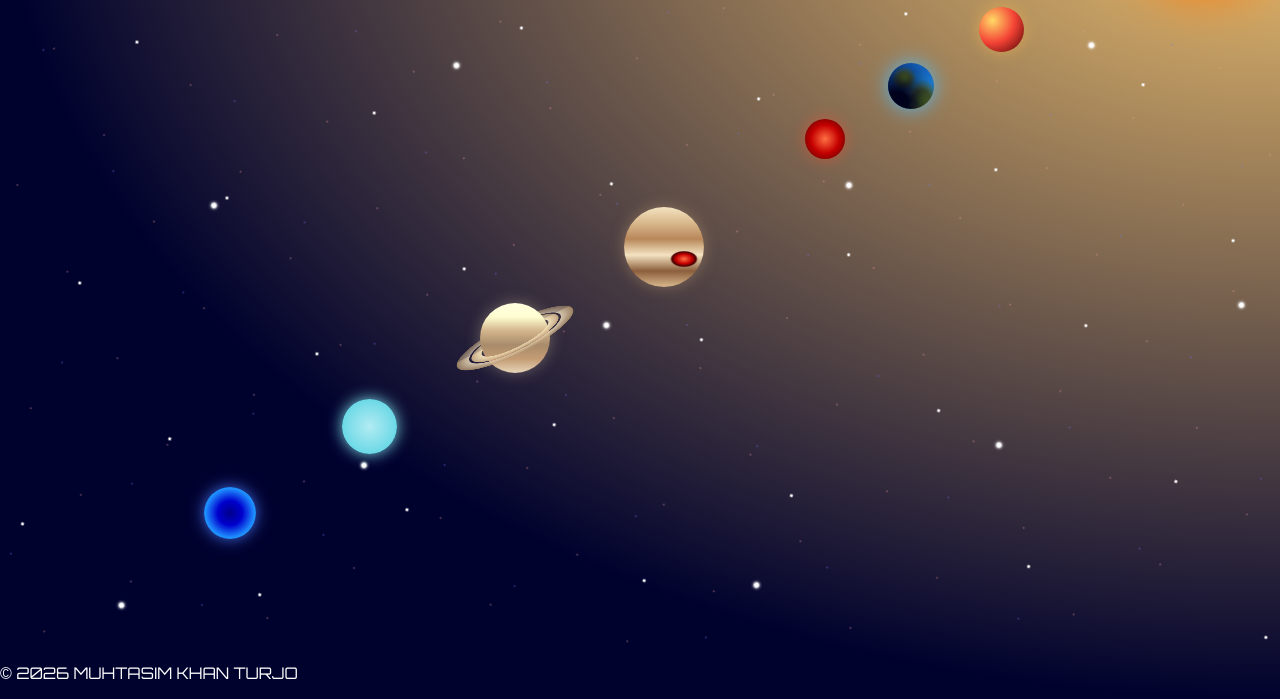
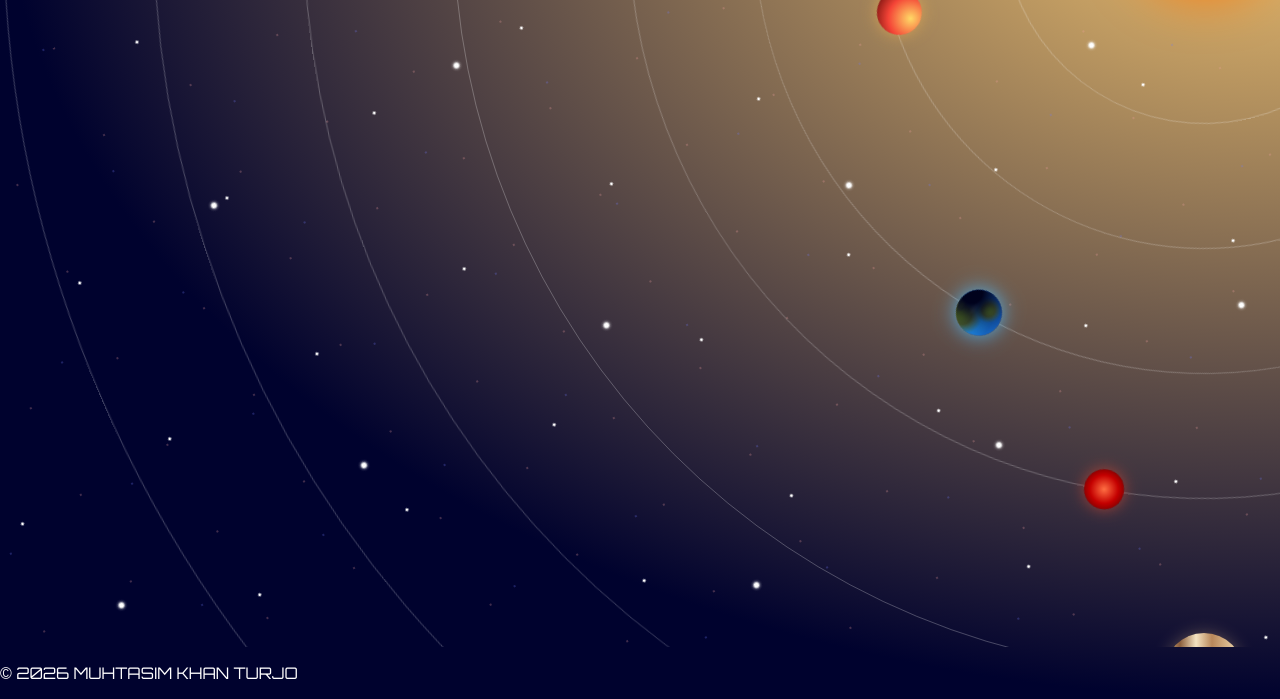
Before and after one commit to turjocode/Solar-System, a plain HTML site: page index.html in a window 1280 px wide. Shown: the part 153-852 px from the top of the page. Drawn offline with Linux system fonts and the light colour scheme.

Commit message:
planetary orbit

```diff
--- a/css/style.css
+++ b/css/style.css
@@ -10,7 +10,7 @@ body {
     background-image: radial-gradient(ellipse farthest-side at top right, rgba(255, 165, 0, 0.55), #00022E);
     background-repeat: no-repeat;
     min-height: 100vh;
-    min-width: 98vw;
+    min-width: 100%;
     color: #ffffff;
     font-family: 'Orbitron', sans-serif;
 }
@@ -49,6 +49,19 @@ body {
     right: 0;
 }
 
+.mercury-orbit {
+    position: absolute;
+
+    width: 400px;
+    height: 400px;
+    border: 1px solid rgba(255, 255, 255, 0.25);
+    top: -125px;
+    right: -125px;
+    border-radius: 50%;
+
+    animation: rotation 7s linear infinite;
+}
+
 .mercury {
     width: 30px;
     height: 30px;
@@ -57,8 +70,22 @@ body {
     box-shadow: 0 0 8px rgba(180, 150, 120, 0.5);
 
     position: absolute;
-    top: 15%;
-    right: 15%;
+    top: 50%;
+    right: -15px;
+    transform: translateY(-50%);
+}
+
+.venus-orbit {
+    position: absolute;
+
+    width: 650px;
+    height: 650px;
+    border: 1px solid rgba(255, 255, 255, 0.25);
+    top: -250px;
+    right: -250px;
+    border-radius: 50%;
+
+    animation: rotation 11s linear infinite;
 }
 
 .venus {
@@ -69,11 +96,24 @@ body {
     box-shadow: 0 0 15px rgba(244, 180, 80, 0.6);
 
     position: absolute;
-    top: 20%;
-    right: 20%;
+    top: 50%;
+    right: -15px;
+    transform: translateY(-50%);
+
 }
 
+.earth-orbit {
+    position: absolute;
 
+    width: 900px;
+    height: 900px;
+    border: 1px solid rgba(255, 255, 255, 0.25);
+    top: -375px;
+    right: -375px;
+    border-radius: 50%;
+
+    animation: rotation 15s linear infinite;
+}
 
 .earth {
     width: 46px;
@@ -82,11 +122,12 @@ body {
     box-shadow: 0 0 20px rgba(80, 190, 255, 0.9);
 
     position: absolute;
-    top: 27%;
-    right: 27%;
+    top: 50%;
+    right: -23px;
+    transform: translateY(-50%);
 }
 
-.earth::before{
+.earth::before {
     content: "";
     position: absolute;
     top: 0;
@@ -99,7 +140,7 @@ body {
     animation: rotation 10s linear infinite;
 }
 
-.earth::after{
+.earth::after {
     content: "";
     position: absolute;
     top: 0;
@@ -120,7 +161,20 @@ body {
     }
 }
 
-.mars{
+.mars-orbit {
+    position: absolute;
+
+    width: 1150px;
+    height: 1150px;
+    border: 1px solid rgba(255, 255, 255, 0.25);
+    top: -500px;
+    right: -500px;
+    border-radius: 50%;
+
+    animation: rotation 18s linear infinite;
+}
+
+.mars {
     width: 40px;
     height: 40px;
     background-image: radial-gradient(circle, #FF6F43, #C40000, #4A0000);
@@ -128,11 +182,26 @@ body {
     box-shadow: 0 0 15px rgba(255, 80, 50, 0.55);
 
     position: absolute;
-    top: 34%;
-    right: 34%;
+    top: 50%;
+    right: -20px;
+    transform: translateY(-50%);
+
 }
 
-.jupiter{
+.jupiter-orbit {
+    position: absolute;
+
+    width: 1500px;
+    height: 1500px;
+    border: 1px solid rgba(255, 255, 255, 0.25);
+    top: -675px;
+    right: -675px;
+    border-radius: 50%;
+    animation: rotation 20s linear infinite;
+}
+
+.jupiter {
+    position: absolute;
     width: 80px;
     height: 80px;
     background-image:
@@ -142,18 +211,31 @@ body {
     border-radius: 50%;
     box-shadow: 0 0 15px rgba(220, 180, 130, 0.35);
 
-    position: absolute;
-    top: 45%;
-    right: 45%;
+    top: 50%;
+    right: -40px;
+    transform: translateY(-50%);
 }
 
+.saturn-orbit {
+    position: absolute;
+
+    width: 1800px;
+    height: 1800px;
+    border: 1px solid rgba(255, 255, 255, 0.25);
+    top: -825px;
+    right: -825px;
+    border-radius: 50%;
+
+    animation: rotation 22s linear infinite;
+}
 
 .saturn-container {
     position: absolute;
     width: 70px;
     height: 70px;
-    top: 57%;
-    right: 57%;
+    top: 50%;
+    right: -35px;
+    transform: translateY(-50%);
 }
 
 .saturn{
@@ -194,6 +276,19 @@ body {
     clip-path: inset(37% 0 0 0);
 }
 
+.uranus-orbit {
+    position: absolute;
+
+    width: 2100px;
+    height: 2100px;
+    border: 1px solid rgba(255, 255, 255, 0.25);
+    top: -975px;
+    right: -975px;
+    border-radius: 50%;
+
+    animation: rotation 25s linear infinite;
+}
+
 .uranus{
     width: 55px;
     height: 55px;
@@ -202,8 +297,22 @@ body {
     box-shadow: 0 0 15px #80deea;
 
     position: absolute;
-    top: 69%;
-    right: 69%;
+    top: 50%;
+    right: -27.5px;
+    transform: translateY(-50%);
+}
+
+.neptune-orbit {
+    position: absolute;
+
+    width: 2400px;
+    height: 2400px;
+    border: 1px solid rgba(255, 255, 255, 0.25);
+    top: -1125px;
+    right: -1125px;
+    border-radius: 50%;
+
+    animation: rotation 27s linear infinite;
 }
 
 .neptune{
@@ -214,6 +323,7 @@ body {
     box-shadow: 0 0 15px #4169E1;
 
     position: absolute;
-    top: 80%;
-    right: 80%;
+    top: 50%;
+    right: -26px;
+    transform: translateY(-50%);
 }
--- a/index.html
+++ b/index.html
@@ -18,17 +18,33 @@
         <section class="solar-system">
             <div class="star-orbit"></div>
             <div class="sun"></div>
+            <div class="mercury-orbit">
                 <div class="mercury"></div>
+            </div>
+            <div class="venus-orbit">
                 <div class="venus"></div>
+            </div>
+            <div class="earth-orbit">
                 <div class="earth"></div>
+            </div>
+            <div class="mars-orbit">
                 <div class="mars"></div>
+            </div>
+            <div class="jupiter-orbit">
                 <div class="jupiter"></div>
+            </div>
+            <div class="saturn-orbit">
                 <div class="saturn-container">
                     <div class="saturn-rings"></div>
                     <div class="saturn"></div>
                 </div>
+            </div>
+            <div class="uranus-orbit">
                 <div class="uranus"></div>
+            </div>
+            <div class="neptune-orbit">
                 <div class="neptune"></div>
+            </div>
         </section>
     </main>
 
```
Lines whose indentation alone changed are shown as unchanged.
